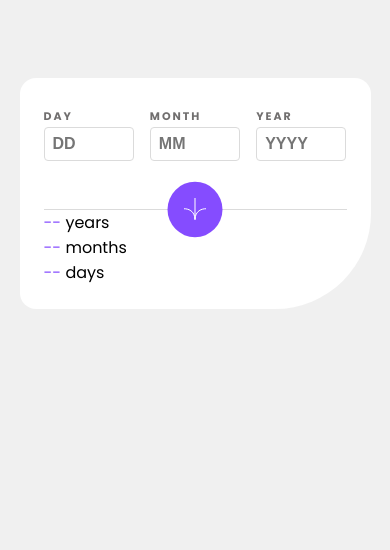
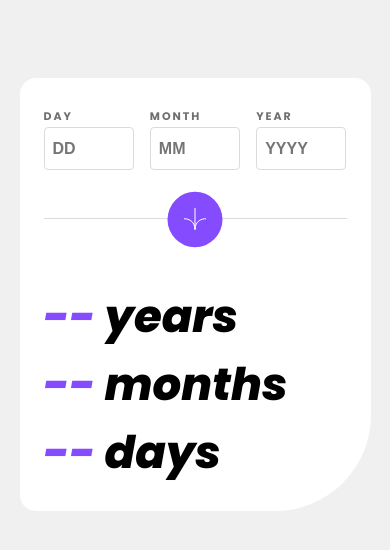
Before and after one commit to jorgecorderozx/frontendmentor-age-calculator, a plain HTML site: page index.html in a window 390 px wide. Drawn offline with Linux system fonts and the light colour scheme.

Commit message:
Mobile version design finished

```diff
--- a/index.html
+++ b/index.html
@@ -32,10 +32,10 @@
         <br>
         <input type="text" id="yearField" placeholder="YYYY">
       </div>
+      <button type="submit">
+        <img src="assets/images/icon-arrow.svg" alt="Button Arrow">
+      </button>
     </div>
-    <button type="submit">
-      <img src="assets/images/icon-arrow.svg" alt="Button Arrow">
-    </button>
     <div class="dateOutputContainer">
       <p><span>--</span> years</p>
       <p><span>--</span> months</p>
--- a/styles.css
+++ b/styles.css
@@ -32,7 +32,6 @@ form {
     padding: 1.5rem;
     border-radius: 1rem 1rem 6rem 1rem;
     flex-direction: column;
-    position: relative;
 
 }
 
@@ -40,6 +39,8 @@ form {
     gap: 1rem;
     padding-bottom: 3rem;
     border-bottom: 1px solid var(--light-grey);
+    position: relative;
+    justify-content: center;
 }
 
 .dateIndContainer {
@@ -56,7 +57,7 @@ label {
 
 input {
     width: 100%;
-    height: 2rem;
+    height: 2.7rem;
     font-size: 16px;
     font-weight: 700;
     border: 1px solid var(--light-grey);
@@ -71,10 +72,16 @@ span {
 button {
     background-color: var(--purple);
     border: none;
-    align-self: center;
     border-radius: 50%;
     padding: 2rem;
     position: absolute;
-    top: 33%;
+    top: 53%;
     scale: 0.5;
 }
+
+.dateOutputContainer {
+    font-size: 45px;
+    font-weight: 800;
+    font-style: italic;
+    margin-top: 4rem;
+}
```
